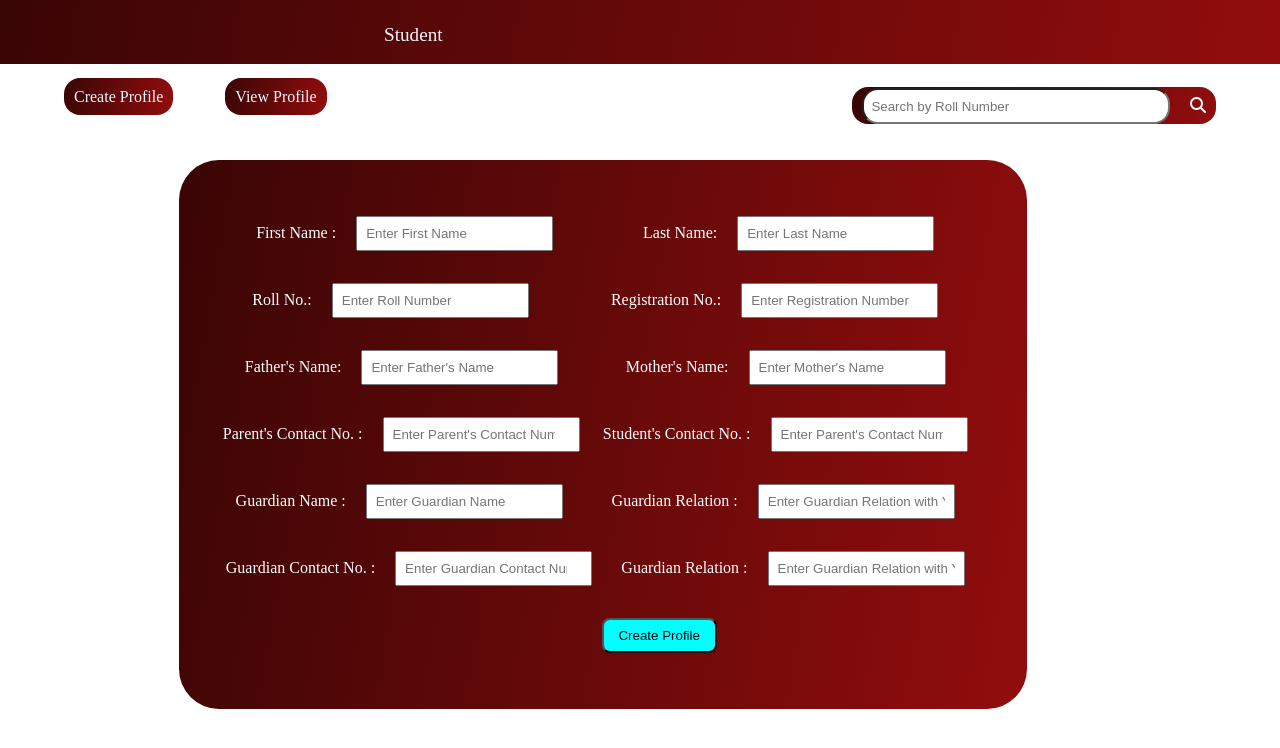
After one commit to Divi0921/StudentManagementSystem, a PHP site: page /edit.html in a window 1280 px wide. The commit adds this page. Shown: the top 748 px of the page. Run offline with PHP 8.4, Linux system fonts and the light colour scheme; some libraries are stand-ins or nearby versions.

Commit message:
added edit page

```diff
--- /dev/null
+++ b/edit.html
@@ -0,0 +1,162 @@
+<!DOCTYPE html>
+<html lang="en">
+  <head>
+    <meta charset="UTF-8" />
+    <meta http-equiv="X-UA-Compatible" content="IE=edge" />
+    <meta name="viewport" content="width=device-width, initial-scale=1.0" />
+    <title>Update Profile</title>
+    <link rel="stylesheet" href="style.css" />
+    <link rel="stylesheet" href="https://cdnjs.cloudflare.com/ajax/libs/font-awesome/6.1.1/css/all.min.css">
+
+  </head>
+  <body>
+    <nav>
+      <ul class="studentss">
+        <li><a href="#">Student</a></li>
+      </ul>
+    </nav>
+
+    <div class="btns">
+      <div>
+        <span class="btn" id="createProfile"> Create Profile</span>
+        <span class="btn" id="viewProfile"> View Profile </span>
+      </div>
+      <div>
+        <span class="btn" id="search">
+          <input
+            type="text"
+            name="rollNumber"
+            id=""
+            placeholder="  Search by Roll Number"
+          /><span> <i class="fa fa-search"></i></span>
+        </span>
+      </div>
+    </div>
+
+    <div class="forms">
+      <form action="">
+        <div class="rows">
+          <div>
+            <label for="">First Name :</label>
+            <input
+              type="text"
+              class=""
+              name="firstName"
+              placeholder="Enter First Name "
+            />
+          </div>
+          <div>
+            <label for="">Last Name:</label>
+            <input
+              type="text"
+              class=""
+              name="lastName"
+              placeholder="Enter Last Name"
+            />
+          </div>
+        </div>
+        <div class="rows">
+          <div>
+            <label for="">Roll No.:</label>
+            <input
+              type="text"
+              class=""
+              name="rollNum"
+              placeholder="Enter Roll Number"
+            />
+          </div>
+          <div>
+            <label for="">Registration No.:</label>
+            <input
+              type="number"
+              class=""
+              name="regNum"
+              placeholder="Enter Registration Number"
+            />
+          </div>
+        </div>
+        <div class="rows">
+          <div>
+            <label for="">Father's Name:</label>
+            <input
+              type="ext"
+              class=""
+              name="fatherName"
+              placeholder="Enter Father's Name"
+            />
+          </div>
+          <div>
+            <label for="">Mother's Name:</label>
+            <input
+              type="text"
+              class=""
+              name="motherName"
+              placeholder="Enter Mother's Name"
+            />
+          </div>
+        </div>
+        <div class="rows">
+          <div>
+            <label for="">Parent's Contact No. :</label>
+            <input
+              type="number"
+              class=""
+              name="number"
+              placeholder="Enter Parent's Contact Number"
+            />
+          </div>
+          <div>
+            <label for="">Student's Contact No. :</label>
+            <input
+              type="number"
+              class=""
+              name="number"
+              placeholder="Enter Parent's Contact Number"
+            />
+          </div>
+        </div>
+        <div class="rows">
+          <div>
+            <label for="">Guardian Name :</label>
+            <input
+              type="text"
+              class=""
+              name="guardName"
+              placeholder="Enter Guardian Name"
+            />
+          </div>
+          <div>
+            <label for="">Guardian Relation :</label>
+            <input
+              type="text"
+              class=""
+              name="guardRel"
+              placeholder="Enter Guardian Relation with You"
+            />
+          </div>
+        </div>
+        <div class="rows">
+          <div>
+            <label for="">Guardian Contact No. :</label>
+            <input
+              type="number"
+              class=""
+              name="guardNum"
+              placeholder="Enter Guardian Contact Number"
+            />
+          </div>
+          <div>
+            <label for="">Guardian Relation :</label>
+            <input
+              type="text"
+              class=""
+              name="guardRel"
+              placeholder="Enter Guardian Relation with You"
+            />
+          </div>
+        </div>
+        <input type="submit" value="Create Profile" class="submit" />
+      </form>
+    </div>
+  </body>
+</html>
--- a/entities/auth.php
+++ b/entities/auth.php
@@ -89,7 +89,7 @@ class Auth
     }
 }
 
-// Login checked
+// Login checkedArray ( [rollNumber] => 19CSE10 [password] => 19CSE10 [role] => 2 ) 19CSE10login then session started
 // $t1 = Auth::login("19CSE10", "19CSE10", 2);
 // print_r($t1);
 
--- a/entities/connect.php
+++ b/entities/connect.php
@@ -6,7 +6,7 @@ class Connect
     {
         $servername = "localhost";
         $username = "root";
-        $password = "password";
+        $password = "divya@123";
         $dbname = "sms";
 
         $conn = new mysqli($servername, $username, $password, $dbname);
--- a/style.css
+++ b/style.css
@@ -3,31 +3,45 @@
     margin: 0;
     /* background-color: antiquewhite; */
 }
+nav a{
+    text-decoration: none;
+    color: aliceblue;
+    font-size: larger;
+}
 .form{
     padding: 5vh;
     position: absolute;
-    direction: flex;
-    flex-direction: column;
+    display: flex;
+    flex-direction: row;
     top: 20vh;
     left: 35vw;
     align-items: center;
-    width:30vw;
+    width:25vw;
    /* text-align: justify; */
    border-radius: 5vh;
    background-image: linear-gradient(100deg,#3a0505,#920d0d);
    color: rgb(255, 255, 255);
+   justify-content: space-around;
 }
 
 .form input{
     padding: 1vh;
     margin: 2vh;
 }
+.rollNumber, .password{
+    width: 15vw;
+}
 .form .submit{
     align-items: center;
-    margin-left: 10vw;
+    margin-left: 6vw;
     width: 9vw;
     background-color: aqua;
     border-radius: 1vh;
+}
+.radio{
+    display: flex;
+    flex-direction: row;
+    justify-content: center;
 }
 .forms{
     padding: 5vh;
@@ -37,11 +51,18 @@
     top: 20vh;
     left:14vw;
     align-items: center;
+    text-align: center;
     width:60vw;
    /* text-align: justify; */
    border-radius: 5vh;
    background-image: linear-gradient(100deg,#3a0505,#920d0d);
    color: rgb(255, 255, 255);
+   justify-content: space-between;
+}
+.rows{
+    display: flex;
+    flex-direction: row;
+    justify-content: space-around;
 }
 .forms input{
     padding: 1vh;
@@ -86,8 +107,67 @@ nav .studentss{
     border-top-right-radius: 0vh;
 }
 
+.btns{
+    margin-top: 3vh;
+    display: flex;
+    flex-direction: row;
+    justify-content: space-between;
+}
+.btn{
+    padding: 1.25vh;
+    margin: 3vh;
+    /* margin-top: 20vh; */
+    background-image: linear-gradient(100deg,#3a0505,#920d0d);
+    color: aliceblue;
+    border-radius: 2vh;
+    cursor: pointer;
+}
+#createProfile{
+    margin-left: 5vw;
+}
+#search{
+    /* width: 30vw; */
+    margin-right: 5vw;
+}
+#search input{
+    border-radius: 1rem;
+    height:2rem;
+    width:19rem;
+    margin-right: 1rem;
+}
 
-@media (max-width:768px){
+
+.tables {
+    background-image: linear-gradient(100deg,#3a0505,#920d0d);
+    text-align: center;
+    align-items: center;
+
+    padding: 2rem;
+    margin: 2rem;
+    margin-left: 5rem;
+    margin-right: 5rem;;
+    border-radius: 3vh;
+}
+.tables th{
+    padding-left: 3vw;
+    padding-right: 3vw;
+    padding-bottom: 3vh;
+}
+.tables tr{
+    padding: auto 3vw auto 3vw;
+    color: aliceblue;
+
+}
+.tables td{
+    padding-left: 3vw;
+    font-size: large;
+}
+
+
+@media (min-width:505px) and (max-width:1025px){
+    .form{
+        width: 35vw;
+    }
     .form .role{
         margin: 2.05vh;
     }
@@ -101,8 +181,11 @@ nav .studentss{
 {
     .form{
         top:15vh;
-        left: 15vw;
-        width: 50vw;
+        left: 5vw;
+        width: 65vw;
+    }
+    .radio{
+        flex-direction: column;
     }
     .form input{
         margin: 1vh;
```
Also changed, not shown: dashboard.html (deleted, +0 -130 lines), dashboard/dashboard.php (added, +154 -0 lines), dashboard/index.php (renamed from dashboard.php, +12 -7 lines), login.php (+15 -7 lines).
